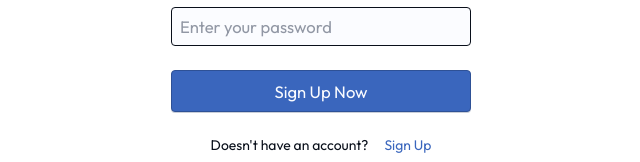
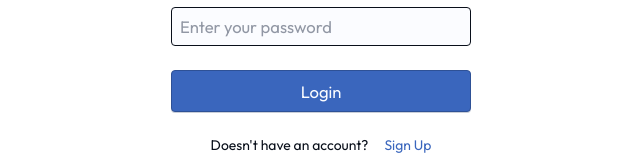
Before and after one commit to JonMenez/alkemy-challange-js, a React (Vite) app in the folder frontend/: page / in a window 1280 px wide. Shown: the part 246-408 px from the top of the page, without its empty margins (319-959 px from the left). Built offline with nearby package versions, Linux system fonts and the light colour scheme.

Commit message:
[FIX] button title

```diff
--- a/frontend/src/pages/LoginPage.jsx
+++ b/frontend/src/pages/LoginPage.jsx
@@ -44,7 +44,7 @@ const LoginPage = () => {
                 />
                 <Button
                     classButton='login-button'
-                    title='Sign Up Now' />
+                    title='Login' />
             </form>
             <p className="login-question">Doesn't have an account?<span><a className="login-sign-up" href="#">Sign Up</a></span> </p>
             <a className="login-forgot" href="#">Forgot password?</a>
```
